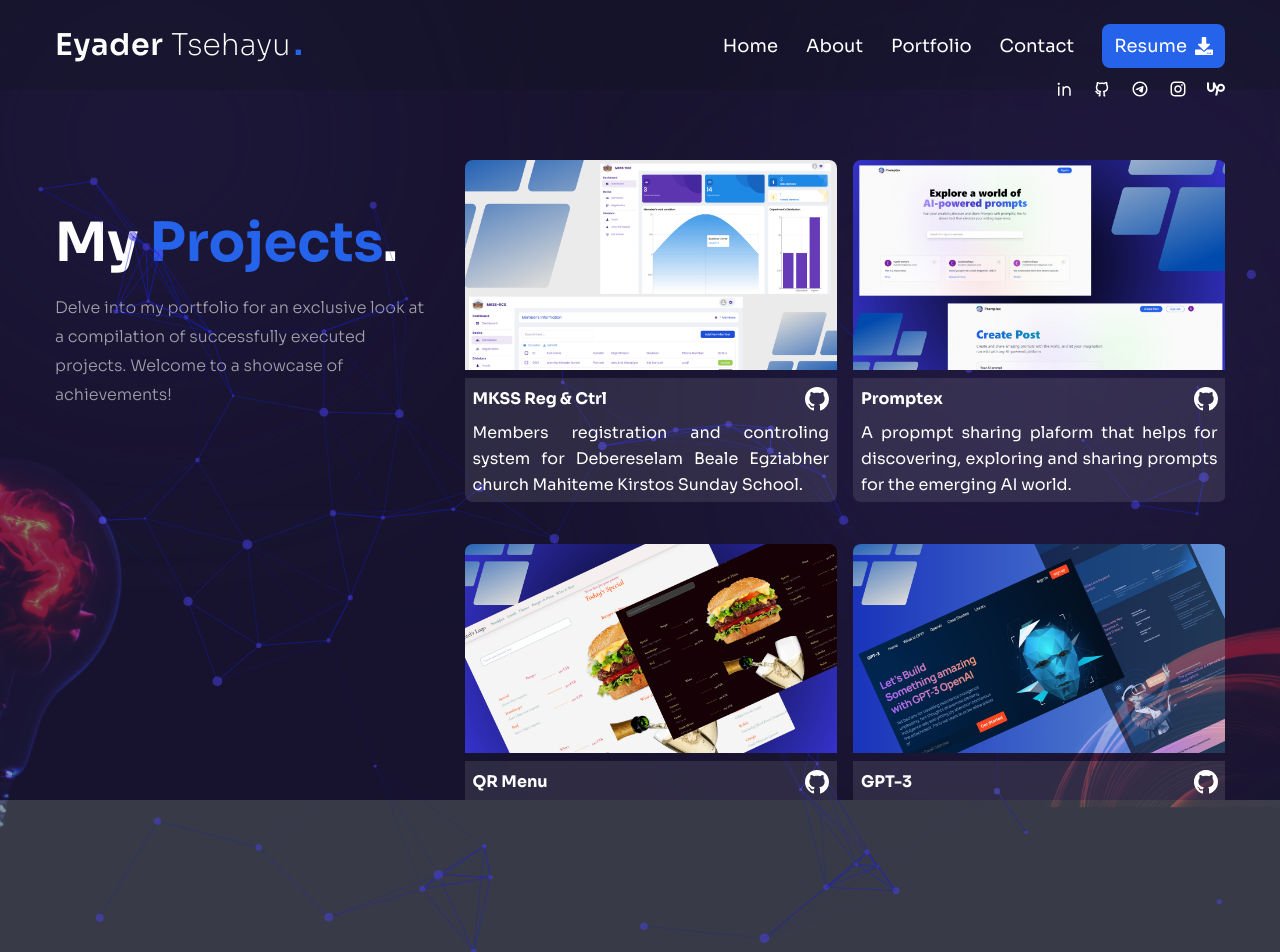
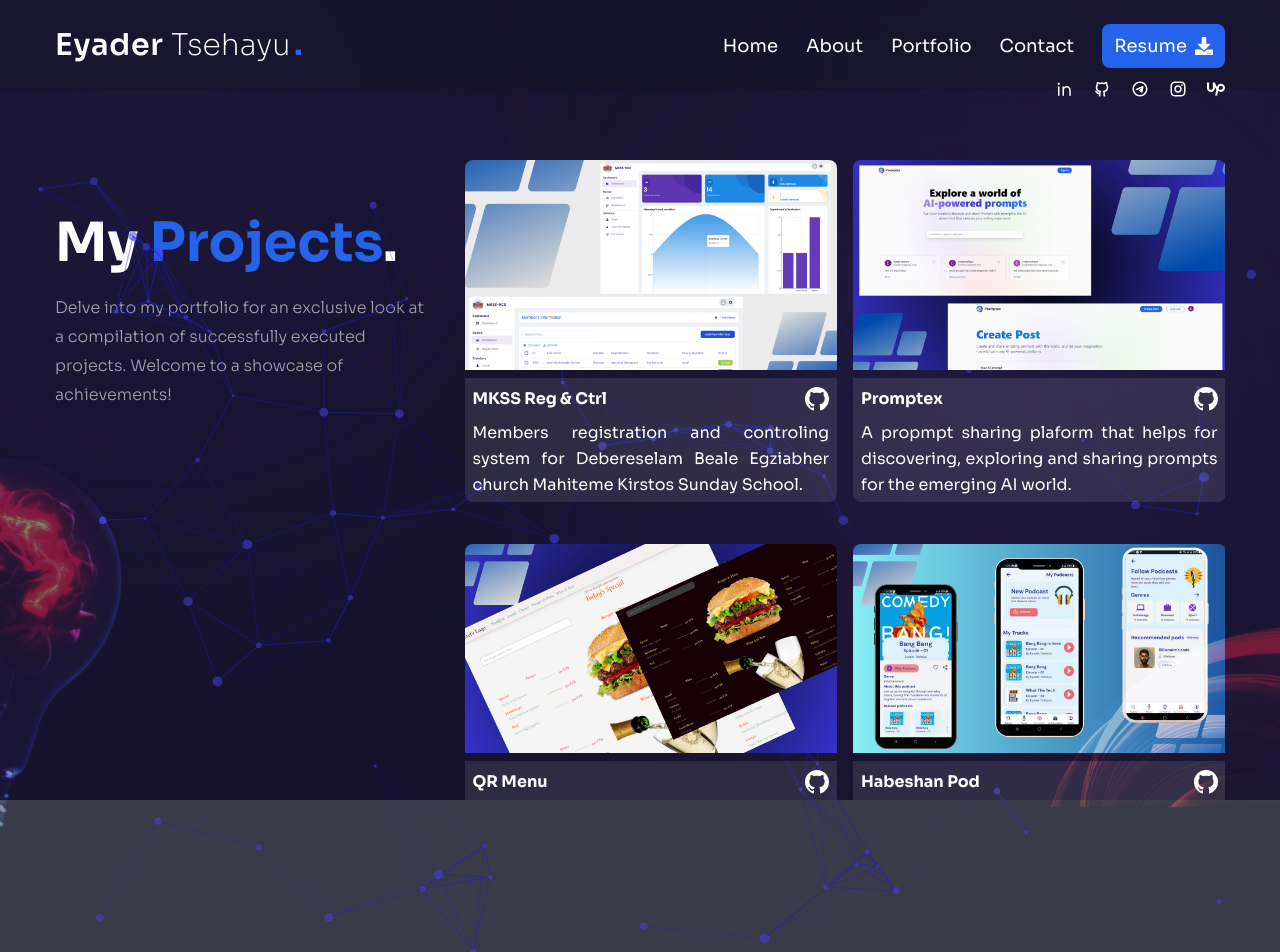
Before and after one commit to EyaderTsehayu/EyaderTsehayu-portfolio, a Next.js app: page /projects in a window 1280 px wide. Shown: the top 952 px of the page. Built offline with nearby package versions, Linux system fonts and the light colour scheme.

Commit message:
add new project inside projects data

```diff
--- a/constants/projectsData.js
+++ b/constants/projectsData.js
@@ -28,12 +28,12 @@
             "QR-based digital menu solution for restaurants and hotels, providing convenient access to menus and revolutionize dining experiences. ",
         },
         {
-          title: "GPT-3",
-          path: "/gpt-3-portfolio cover.png",
-          githubUrl: "https://github.com/EyaderTsehayu/GPT-3",
-          domainUrl: "https://gpt-3-lemon.vercel.app/",
+          title: "Habeshan Pod",
+          path: "/habeshan pod-portfolio cover.png",
+          githubUrl: "https://github.com/EyaderTsehayu/Habeshan-Pod",
+          domainUrl: "",
           description:
-            "UI/UX showcase website for GPT-3, highlighting its capabilities through intuitive design and seamless navigation.",
+            "Mobile app built with react native that enables users to discover, share and enjoy podcasts with their favorite genre.",
         },
       ],
     },
@@ -47,6 +47,14 @@
           description:
             "Portfolio website, that  showcases my skills and projects elegantly, and also drives opportunities and connections.",
         },
+        {
+          title: "GPT-3",
+          path: "/gpt-3-portfolio cover.png",
+          githubUrl: "https://github.com/EyaderTsehayu/GPT-3",
+          domainUrl: "https://gpt-3-lemon.vercel.app/",
+          description:
+            "UI/UX showcase website for GPT-3, highlighting its capabilities through intuitive design and seamless navigation.",
+        },
       ],
     },
   ],
```
